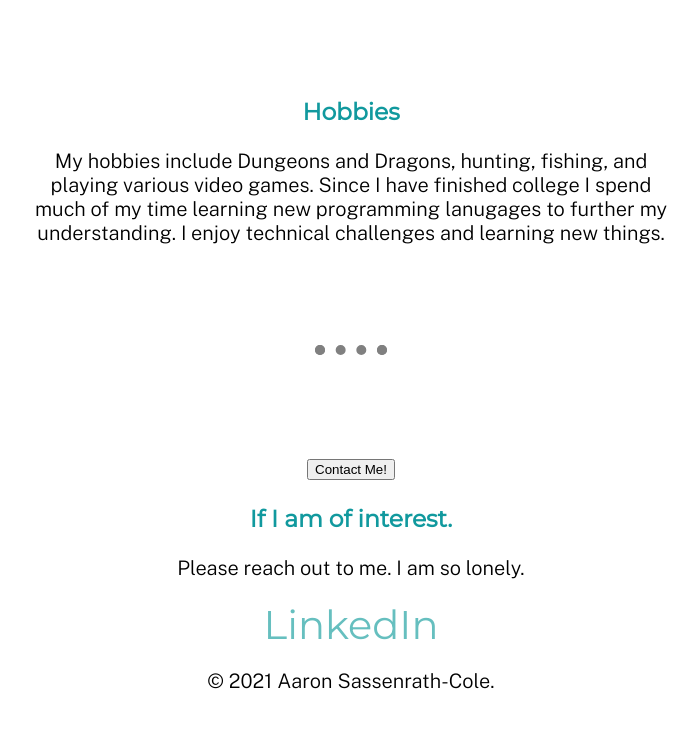
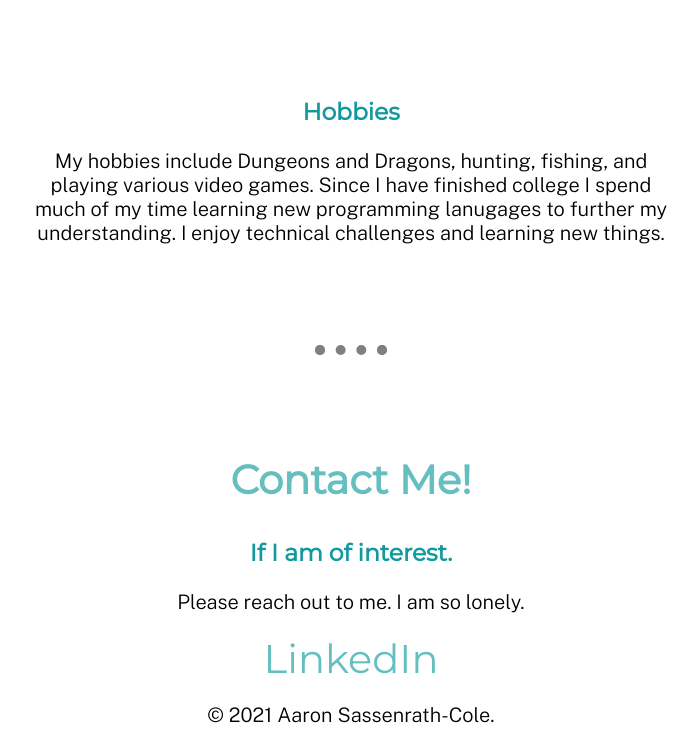
Before and after one commit to Asassenr/messingaround.github.io, a plain HTML site: page index.html in a window 1280 px wide. Shown: the part 2206-2953 px from the top of the page, without its empty margins (289-987 px from the left). Before the commit the page ends 2919 px from the top, so only its background shows below. Drawn offline with nearby package versions, Linux system fonts and the light colour scheme.

Commit message:
Update index.html

```diff
--- a/index.html
+++ b/index.html
@@ -45,9 +45,7 @@
   </div>
   <hr>
   <div class="contact-me">
-	<button onclick="mailto:asassenr@gmail.com">
-      Contact Me!
-    </button>
+	  <h2><a href"mailto:asassenr@gmail.com">Contact Me!</a><h2>
     <h3>If I am of interest.</h3>
     <p>Please reach out to me. I am so lonely.</p>
   </div>
```
